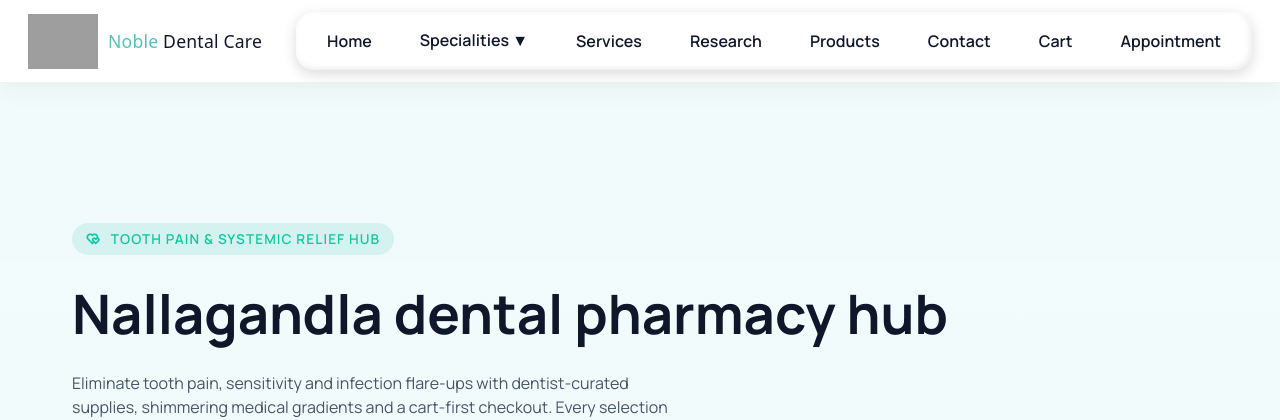
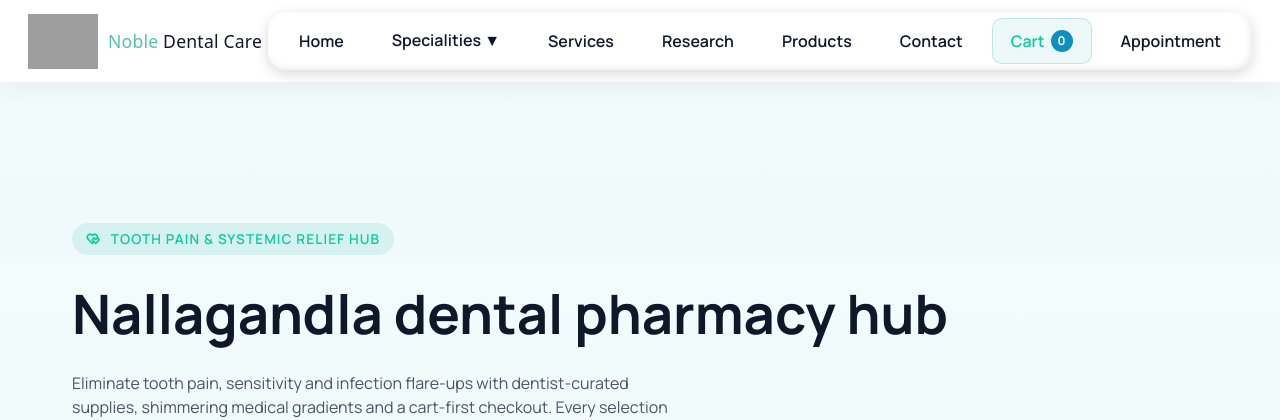
Before and after one commit to nobledentalorg-tech/NOBLE-WEBSITE, a PHP site: page /products/ in a window 1280 px wide. Shown: the top 420 px of the page. Run offline with PHP 8.4, Linux system fonts and the light colour scheme; some libraries are stand-ins or nearby versions; grey boxes are pictures that could not be loaded.

Commit message:
Update styles.css

```diff
--- a/styles.css
+++ b/styles.css
@@ -231,6 +231,37 @@ button, input, select, textarea {
   transition: background .2s ease, color .2s ease, box-shadow .2s ease, transform .2s ease;
 }
 
+.nav-link--cart {
+  background: rgba(18, 178, 160, 0.08);
+  border-color: rgba(18, 178, 160, 0.22);
+  color: var(--teal);
+}
+
+.nav-link--cart:hover,
+.nav-link--cart:focus-visible {
+  background: linear-gradient(135deg, #12b2a0, #0f8fbd);
+  color: #fff;
+}
+
+.cart-count {
+  display: inline-flex;
+  align-items: center;
+  justify-content: center;
+  min-width: 22px;
+  height: 22px;
+  padding: 0 6px;
+  border-radius: 999px;
+  font-size: 0.75rem;
+  font-weight: 700;
+  background: #0f8fbd;
+  color: #fff;
+}
+
+.nav-link--cart:hover .cart-count,
+.nav-link--cart:focus-visible .cart-count {
+  background: rgba(255, 255, 255, 0.25);
+  color: #fff;
+}
 
 .nav-link:hover,
 .nav-link:focus-visible {
```
